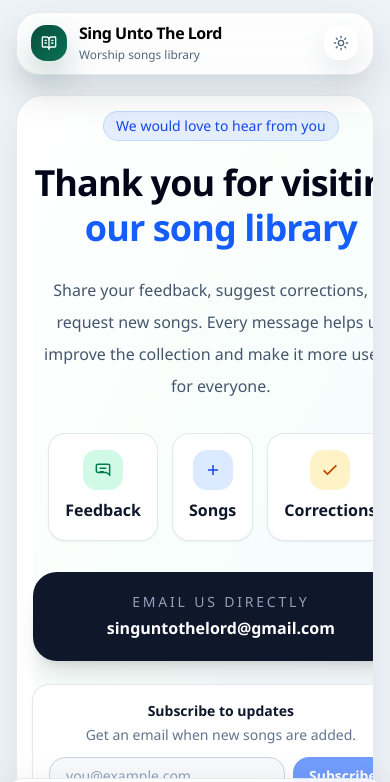
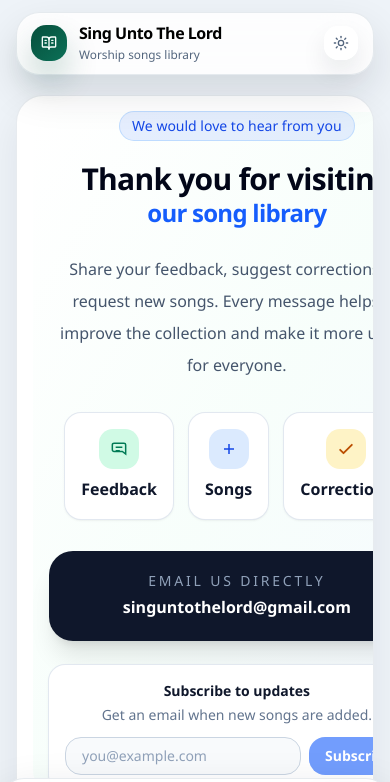
Before and after one commit to sat33shgit/HymnBook, a Next.js app: page /contact in a window 390 px wide. Shown: the top 782 px of the page. Built offline with nearby package versions, Linux system fonts and the light colour scheme; no server answers; the database is empty.

Commit message:
Improve mobile responsiveness: scale headings, add wrapping, constrain card widths

```diff
--- a/app/(public)/contact.tsx
+++ b/app/(public)/contact.tsx
@@ -186,22 +186,22 @@ export default function ContactPage() {
         <div className="grid lg:grid-cols-[1.05fr_0.95fr] gap-6">
           {/* Left content */}
               <div className="relative p-0 sm:p-8 lg:p-12 bg-gradient-to-br from-white via-emerald-50/40 to-blue-50/60 dark:from-[#101624] dark:via-[#18213a] dark:to-[#1a2236] transition-colors rounded-[1.25rem] flex flex-col items-center sm:items-start">
-                <div className="w-full max-w-md sm:max-w-xl text-center mx-auto">
+                <div className="w-full max-w-md sm:max-w-xl text-center mx-auto px-4 sm:px-0">
                   <div className="inline-flex items-center gap-2 rounded-full bg-blue-600/10 dark:bg-blue-400/10 px-3 py-1 text-sm font-medium text-blue-700 dark:text-blue-300 ring-1 ring-blue-200 dark:ring-blue-400 mb-5">
                     We would love to hear from you
                   </div>
 
-                  <h1 className="text-4xl sm:text-5xl lg:text-5xl font-extrabold tracking-tight text-slate-950 dark:text-white leading-tight text-center sm:text-left">
+                  <h1 className="text-3xl sm:text-4xl md:text-5xl lg:text-5xl font-extrabold tracking-tight text-slate-950 dark:text-white leading-tight text-center sm:text-left break-words">
                     Thank you for visiting
-                    <span className="block text-blue-600 dark:text-blue-400">our song library</span>
+                    <span className="block text-blue-600 dark:text-blue-400 text-2xl sm:text-3xl md:text-4xl lg:text-5xl break-words">our song library</span>
                   </h1>
 
-                  <p className="mt-6 text-base sm:text-lg leading-8 text-slate-600 dark:text-slate-300 max-w-full sm:max-w-2xl text-center sm:text-left">
+                  <p className="mt-6 text-base sm:text-lg leading-8 text-slate-600 dark:text-slate-300 max-w-full sm:max-w-2xl text-center sm:text-left px-2 sm:px-0">
                     Share your feedback, suggest corrections, or request new songs. Every message helps us improve the collection and make it more useful for everyone.
                   </p>
 
                   <div className="mt-8 flex justify-center gap-4 sm:grid sm:grid-cols-3 sm:gap-4">
-                <div className="rounded-2xl bg-white dark:bg-[#0b1220] p-4 shadow-sm ring-1 ring-slate-200 dark:ring-slate-700 flex flex-col items-center text-center">
+                <div className="rounded-2xl bg-white dark:bg-[#0b1220] p-4 shadow-sm ring-1 ring-slate-200 dark:ring-slate-700 flex flex-col items-center text-center min-w-0">
                   <div className="mb-2 flex h-10 w-10 items-center justify-center rounded-xl bg-emerald-100 text-emerald-700 mx-auto">
                     <svg viewBox="0 0 24 24" fill="none" className="h-5 w-5" stroke="currentColor" strokeWidth="1.8">
                       <path d="M8 10h8M8 14h5" />
@@ -211,7 +211,7 @@ export default function ContactPage() {
                   <div className="font-semibold text-slate-900 dark:text-white text-[1rem] sm:text-lg">Feedback</div>
                 </div>
 
-                <div className="rounded-2xl bg-white dark:bg-[#0b1220] p-4 shadow-sm ring-1 ring-slate-200 dark:ring-slate-700 flex flex-col items-center text-center">
+                <div className="rounded-2xl bg-white dark:bg-[#0b1220] p-4 shadow-sm ring-1 ring-slate-200 dark:ring-slate-700 flex flex-col items-center text-center min-w-0">
                   <div className="mb-2 flex h-10 w-10 items-center justify-center rounded-xl bg-blue-100 text-blue-700 mx-auto">
                     <svg viewBox="0 0 24 24" fill="none" className="h-5 w-5" stroke="currentColor" strokeWidth="1.8">
                       <path d="M12 6v12M6 12h12" />
@@ -220,7 +220,7 @@ export default function ContactPage() {
                   <div className="font-semibold text-slate-900 dark:text-white text-[1rem] sm:text-lg">Songs</div>
                 </div>
 
-                <div className="rounded-2xl bg-white dark:bg-[#0b1220] p-4 shadow-sm ring-1 ring-slate-200 dark:ring-slate-700 flex flex-col items-center text-center">
+                <div className="rounded-2xl bg-white dark:bg-[#0b1220] p-4 shadow-sm ring-1 ring-slate-200 dark:ring-slate-700 flex flex-col items-center text-center min-w-0">
                   <div className="mb-2 flex h-10 w-10 items-center justify-center rounded-xl bg-amber-100 text-amber-700 mx-auto">
                     <svg viewBox="0 0 24 24" fill="none" className="h-5 w-5" stroke="currentColor" strokeWidth="2">
                       <path d="M5 13l4 4L19 7" stroke="currentColor" strokeWidth="2.2" strokeLinecap="round" strokeLinejoin="round" />
@@ -230,7 +230,7 @@ export default function ContactPage() {
                 </div>
               </div>
 
-                  <div className="mt-8 rounded-3xl bg-slate-900 dark:bg-[#232b3d] px-5 py-5 sm:px-6 sm:py-6 text-white shadow-xl">
+                  <div className="mt-8 rounded-3xl bg-slate-900 dark:bg-[#232b3d] px-5 py-5 sm:px-6 sm:py-6 text-white shadow-xl w-full">
                     <div className="flex flex-col items-center gap-3 sm:flex-row sm:items-center sm:justify-between">
                       <div>
                         <div className="text-sm uppercase tracking-[0.2em] text-slate-400 dark:text-slate-300">Email us directly</div>
```
